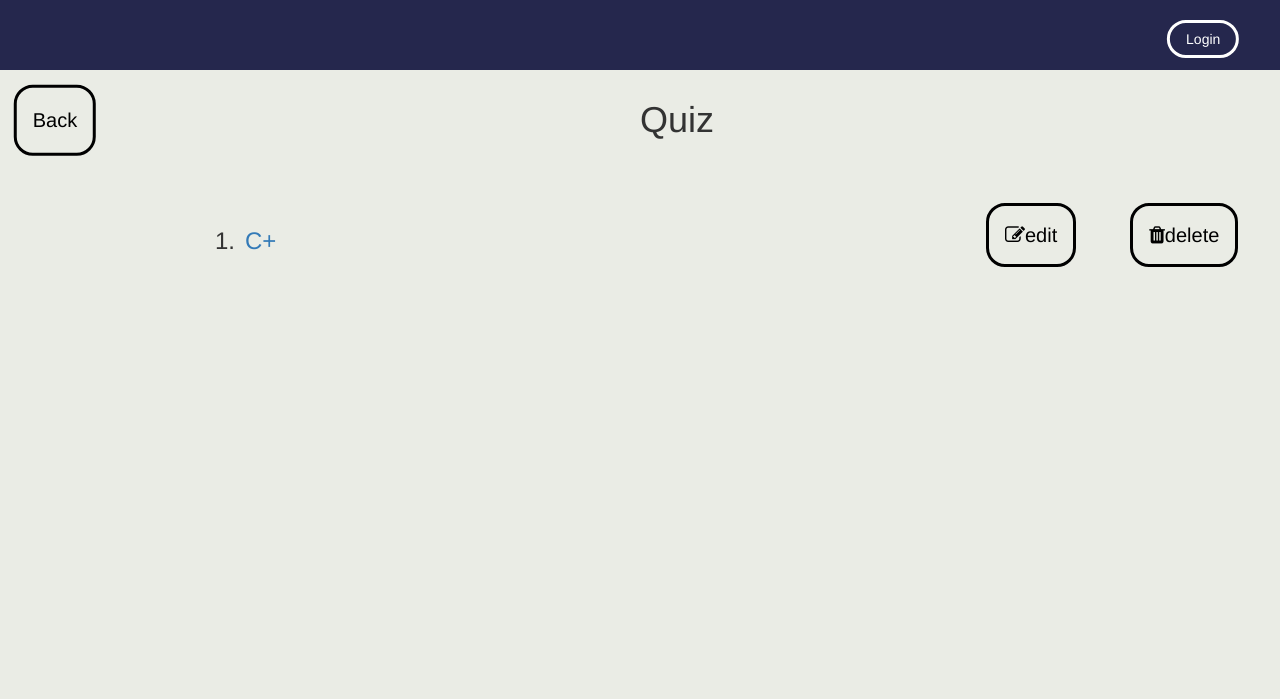
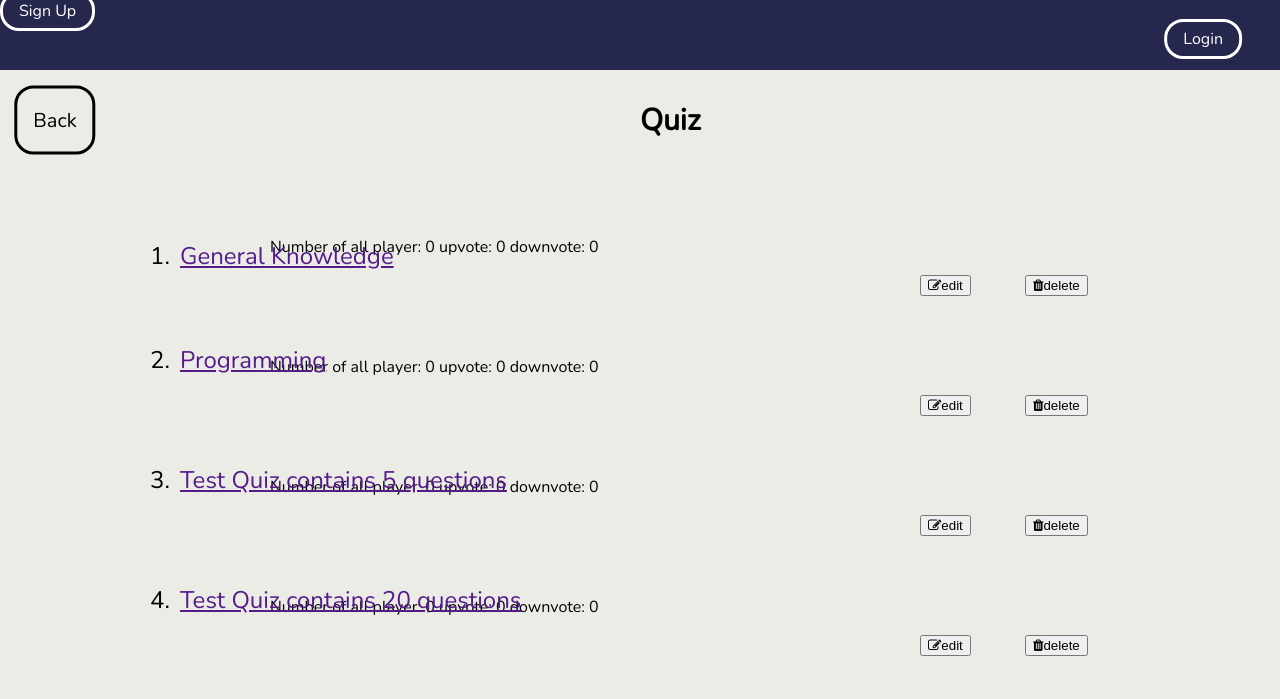
Before and after one commit to NutthanichN/Quizer, a Django app: template quizer_game/templates/quizer_game/user-profile.html in a window 1280 px wide; the page is wider, and only the part inside the window is pictured. Shown: the top 699 px of that part. Run offline with Django 3.2, Linux system fonts and the light colour scheme; the template is opened without the code that fills it: values that come from a table or form of the project are taken from there, others are empty; data comes from the database, SQL or seed files in the repository; some libraries are stand-ins or nearby versions.

Commit message:
display quiz and information

```diff
--- a/quizer_game/templates/quizer_game/user-profile.html
+++ b/quizer_game/templates/quizer_game/user-profile.html
@@ -1,15 +1,13 @@
 <!DOCTYPE html>
 <html lang="en">
   <head>
+    {% load static %}
     <meta charset="UTF-8">
     <title>User profile</title>
-    <link rel="stylesheet" href="../../static/quizer_game/styles/user-profile.css">
+    <link rel="stylesheet" href="{% static 'quizer_game/styles/user-profile.css' %}">
     <link rel="stylesheet" href="https://cdnjs.cloudflare.com/ajax/libs/font-awesome/4.7.0/css/font-awesome.min.css">
-
-
-    <link rel='stylesheet' href='https://cdnjs.cloudflare.com/ajax/libs/twitter-bootstrap/3.3.7/css/bootstrap.min.css'>
-
-
+    <!-- <link rel='stylesheet' href='https://cdnjs.cloudflare.com/ajax/libs/twitter-bootstrap/3.3.7/css/bootstrap.min.css'> -->
+  </head>
   <body>
   <header id="masthead">
 	<!--login version-->
@@ -21,46 +19,51 @@
 	  <!--<a class="history" href="">History</a>-->
 	  <!--<a class="logout" href="">Logout</a>-->
 	  <div class="top">
-	  	 <a class="login" href="">Login</a>
+      <a class="signup" href="/quizer/login/">Sign Up</a>
+	  	<a class="login" href="/quizer/login/">Login</a>
 	  </div>
   </header>
   <h1>Quiz</h1>
+
   <div class="container">
-
-
+    <form id="page-info" action="{% url 'quizer_game:update-user-profile'%}" method="post">
+      {% csrf_token %}
+      {% for quiz in quizzes %}
         <table>
-
           <tr>
-      <p id="num">1.</p>
-      <a id="question" href=>C+</a>
+            <p id="num">{{forloop.counter}}.</p>
+            <a id="question" href=>{{ quiz.topic }}</a>
+            <p id="information">Number of all player: {{quiz.total_player}}   upvote: {{ quiz.upvotes }}    downvote: {{ quiz.downvotes }}   </p>
             <div class="navbar">
-         <a id="edit" href=><i class="fa fa-edit"></i>edit</a>
-         <a id="delete"data-toggle="modal" data-target="#myModal" id="delete" href=><i class="fa fa-trash"></i>delete</a>
-
+              <form action="{% url 'quizer_game:edit_quiz' quiz_id=quiz.id %}">
+                <button id="edit" ><i class="fa fa-edit"></i>edit</button>
+              </form>
+              <button  id="delete" name='d' value='delete_{{forloop.counter}}' href=><i class="fa fa-trash"></i>delete</button>
+              <!--<a id="delete"data-toggle="modal" data-target="#myModal"  href=><i class="fa fa-trash"></i>delete</a>-->
             </div>
           </tr>
-
-
-
+          <br>
+         <br>
         </table>
 
 
 
-    <div class="modal fade" id="myModal">
-        <div class="modal-dialog" role="document">
-          <div class="modal-content">
+        <!--<div class="modal fade" id="myModal">-->
+          <!--<div class="modal-dialog" role="document">-->
+            <!--<div class="modal-content">-->
+              <!--<div class="modal-body">-->
+                <!--<p>Do you want to delete this quiz?</p>-->
+              <!--</div>-->
+              <!--<div class="modal-footer" >-->
+               <!--<button id = "yes" type="submit" name='d' value='delete_{{forloop.counter}}' >Yes</button>-->
+               <!--<button id = "no" data-dismiss="modal">No</button>-->
+              <!--</div>-->
+            <!--</div>-->
+          <!--</div>-->
+        <!--</div>-->
 
-            <div class="modal-body">
-              <p>Do you want to delete this quiz?</p>
-
-            </div>
-            <div class="modal-footer">
-              <button id = "yes">Yes</button>
-              <button id = "no" data-dismiss="modal">No</button>
-            </div>
-          </div>
-        </div>
-      </div>
+      {% endfor %}
+    </form>
 
   </div>
 
```
Lines whose indentation alone changed are shown as unchanged.
